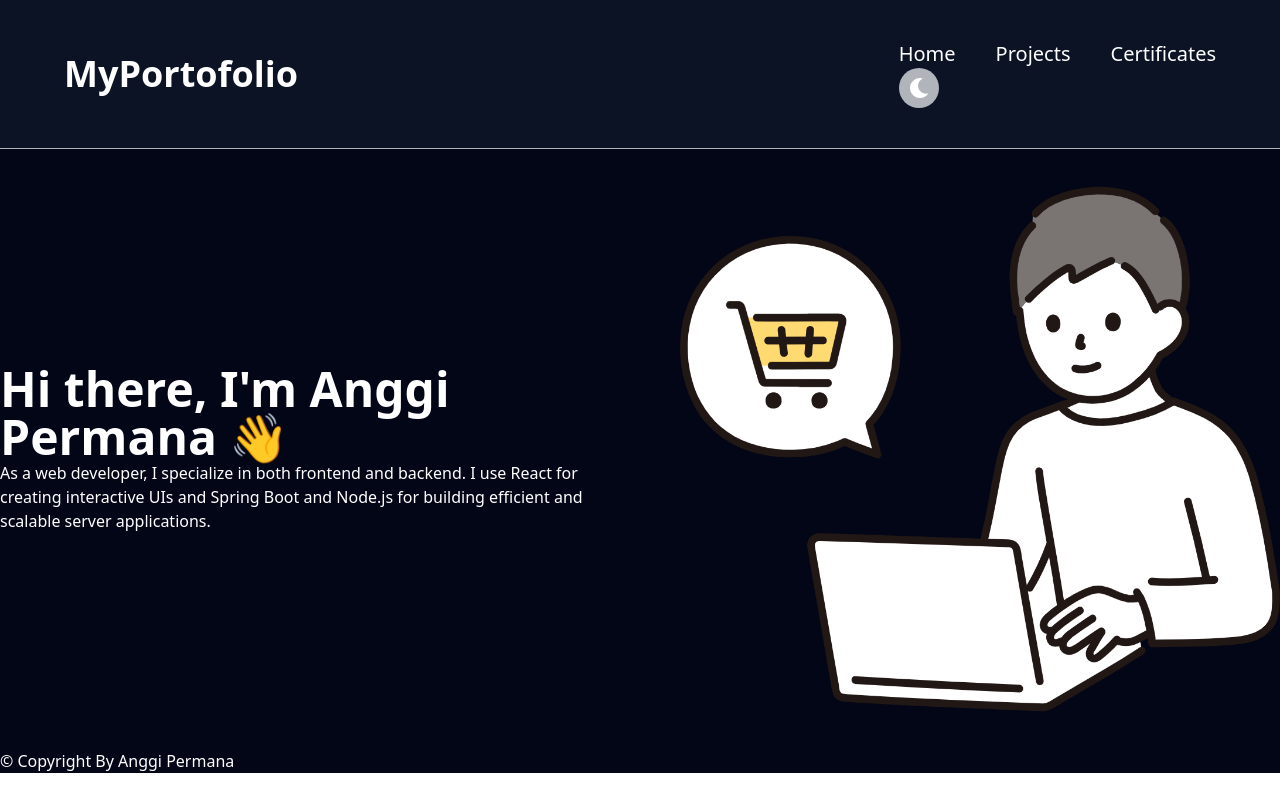
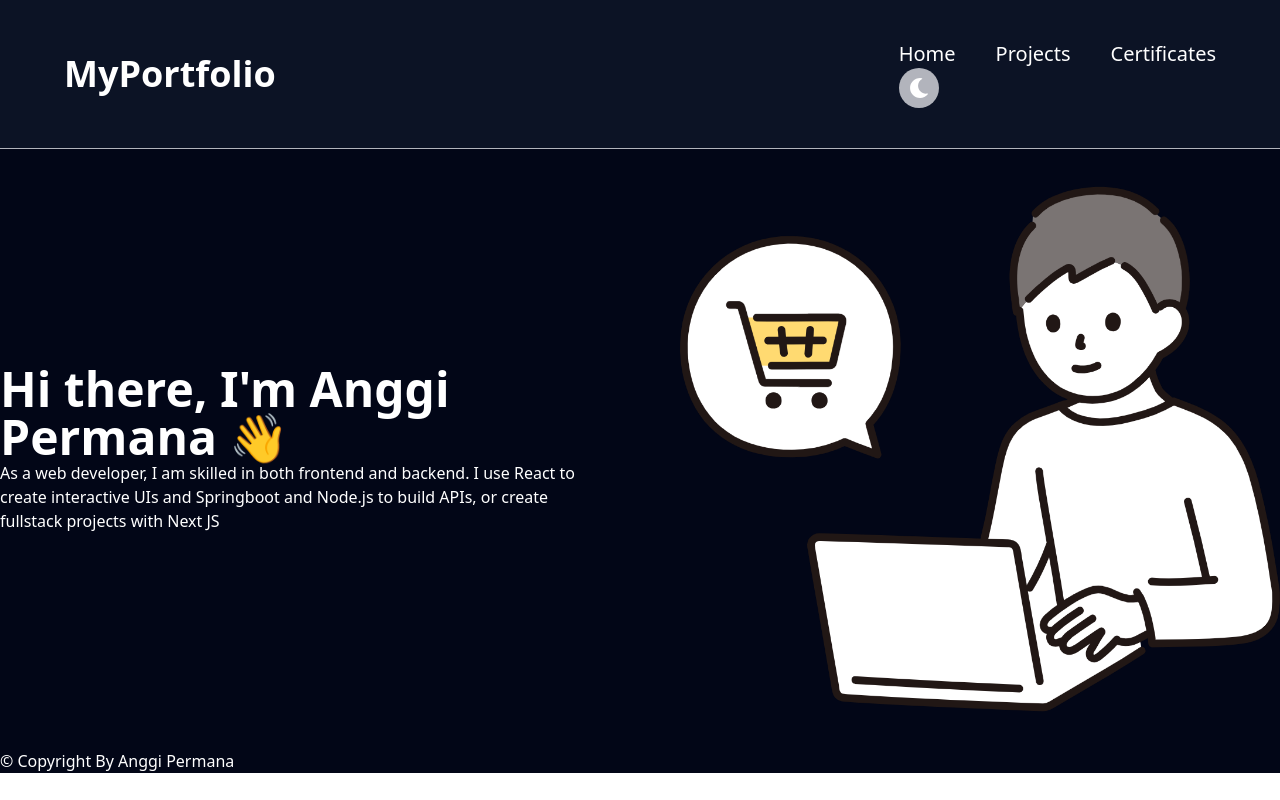
Before and after one commit to anggipermana111/portofolio, a React (Vite) app: page / in a window 1280 px wide. Built offline with nearby package versions, Linux system fonts and the light colour scheme.

Commit message:
portfolio2.0

```diff
--- a/src/components/Header.jsx
+++ b/src/components/Header.jsx
@@ -10,7 +10,7 @@ const Header = () => {
     const location = useLocation();
     return (
         <header className={`header`}>
-            <h1 className="h1">My<span className='text-blue-700'>Portofolio</span></h1>
+            <h1 className="h1">My<span className='text-blue-700'>Portfolio</span></h1>
             <nav className='flex justify-between md:gap-10 items-center'>
                 <ul className={`ul font-semibold`}>
                     <Link to={"/"} className={`${location.pathname == "/" ? "text-blue-500" : theme == 'light' ? "text-black" : "text-white"}`}>Home</Link>
--- a/src/components/Main.jsx
+++ b/src/components/Main.jsx
@@ -1,10 +1,9 @@
 import Gambar from '../../public/man.png'
 import { ThemeContext } from '../App'
 import { useContext } from 'react'
-import Footer from './Footer';
 
 const Main = () => {
-  const { projects, theme, projectRef, strings, bahasa } = useContext(ThemeContext);
+  const { strings, bahasa } = useContext(ThemeContext);
   return (
     <main className='py-3 px-5 md:px-14 lg:px-16 flex flex-col gap-10 h-full overflow-y-auto'>
       <section className='banner'>
@@ -12,7 +11,7 @@ const Main = () => {
         <div className='flex flex-col gap-6'>
           <h1 className='title'>{strings[bahasa].hi} <span className='text-blue-700'>Anggi Permana</span> 👋</h1>
           <p className='text-lg lg:text-3xl'>
-          As a web developer, I specialize in both frontend and backend. I use React for creating interactive UIs and Spring Boot and Node.js for building efficient and scalable server applications.
+          As a web developer, I am skilled in both frontend and backend. I use React to create interactive UIs and Springboot and Node.js to build APIs, or create fullstack projects with Next JS
           </p>
         </div>
         {/* Image */}
```
